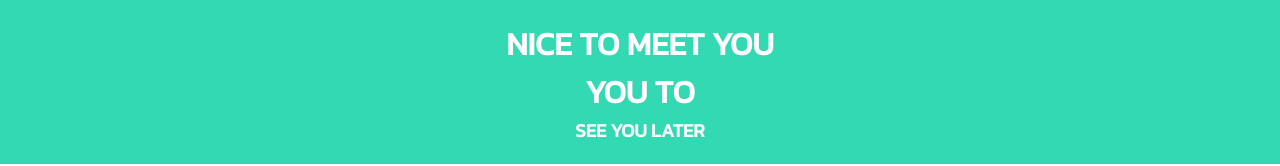
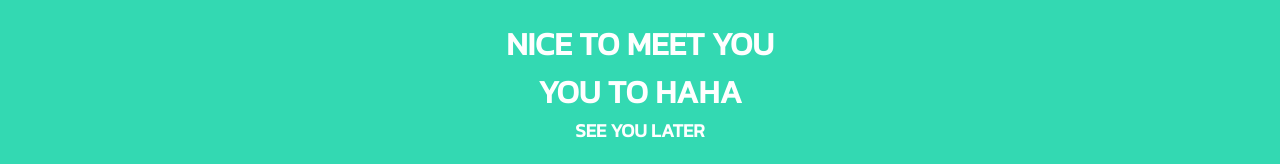
Before and after one commit to HyHy1506/first-web, a plain HTML site: page index.html in a window 1280 px wide. Shown: the top 166 px of the page. Drawn offline with Linux system fonts and the light colour scheme.

Commit message:
Update index.html

```diff
--- a/index.html
+++ b/index.html
@@ -14,7 +14,7 @@
     </h1>
        <h1 >
 
-        you to
+        you to haha
     </h1>
       <h3 >
         see you later
```
